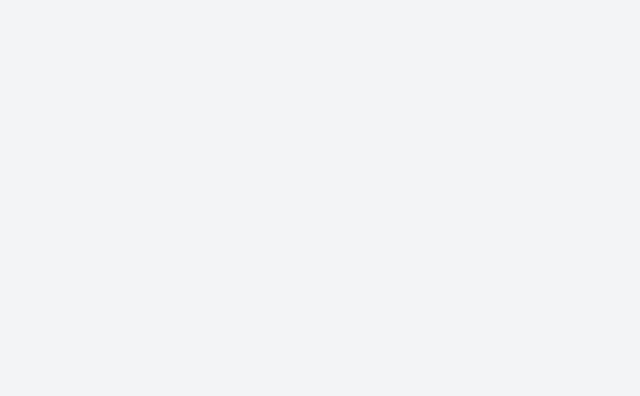
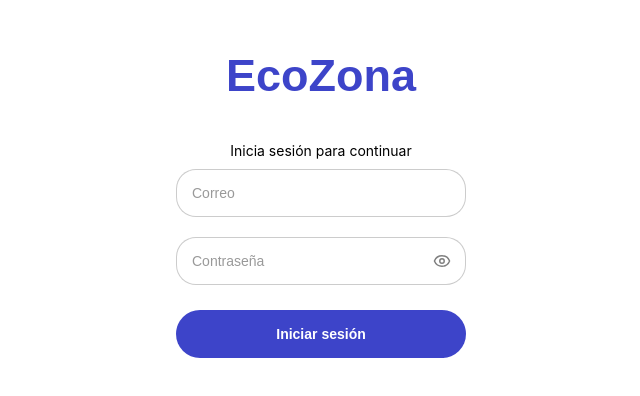
Before and after one commit to TechoBol/EcoZona, a React (Vite) app: page /login in a window 1280 px wide. Before the commit this address had no page. Shown: the part 180-576 px from the top of the page, without its empty margins (319-959 px from the left). Built offline with nearby package versions, Linux system fonts and the light colour scheme; a web font is replaced by a local one.

Commit message:
LogIn Done

```diff
--- a/src/App.jsx
+++ b/src/App.jsx
@@ -1,21 +1,44 @@
-import { Routes, Route } from "react-router-dom";
+import { Routes, Route, Navigate } from "react-router-dom";
+import { GlobalStyle } from "./components/ui/GlobalStyle";
+import { useLoginStore } from "./components/store/loginStore";
+
 import Login from "./pages/Login";
-import Home from "./pages/Home";
-import { GlobalStyle } from "./components/ui/GlobalStyle";
 import Inventory from "./pages/Inventory";
 import Cart from "./pages/Cart";
 
+function App() {
+  const { isLoggedIn, role } = useLoginStore();
 
-function App() {
   return (
     <>
       <GlobalStyle />
 
       <Routes>
-        <Route path="/" element={<Login />} />
-        <Route path="/home" element={<Home />} />
-        <Route path="/inventory" element={<Inventory />} />
-        <Route path="/cart" element={<Cart />} />
+        {/* LOGIN */}
+        <Route
+          path="/login"
+          element={
+            isLoggedIn ? <Navigate to="/inventory" /> : <Login />
+          }
+        />
+
+        {/* RUTAS SOLO SI ESTÁ LOGUEADO */}
+        {isLoggedIn && (
+          <>
+            <Route path="/inventory" element={<Inventory />} />
+            <Route path="/cart" element={<Cart />} />
+          </>
+        )}
+
+        {/* SI NO ESTÁ LOGUEADO Y TRATA DE ENTRAR A OTRA RUTA */}
+        {!isLoggedIn && (
+          <Route path="*" element={<Navigate to="/login" />} />
+        )}
+
+        {/* SI ESTÁ LOGUEADO Y PONE CUALQUIER COSA */}
+        {isLoggedIn && (
+          <Route path="*" element={<Navigate to="/inventory" />} />
+        )}
       </Routes>
     </>
   );
--- a/src/hooks/useAuthentication.ts
+++ b/src/hooks/useAuthentication.ts
@@ -17,7 +17,7 @@
 
   const [isLoading, setIsLoading] = useState(false);
 
-  const signIn = async (email, password) => {
+  const signIn = async (email:string, password:string) => {
     if (!email || !password) {
       console.warn("Email o contraseña vacíos");
       return;
```
